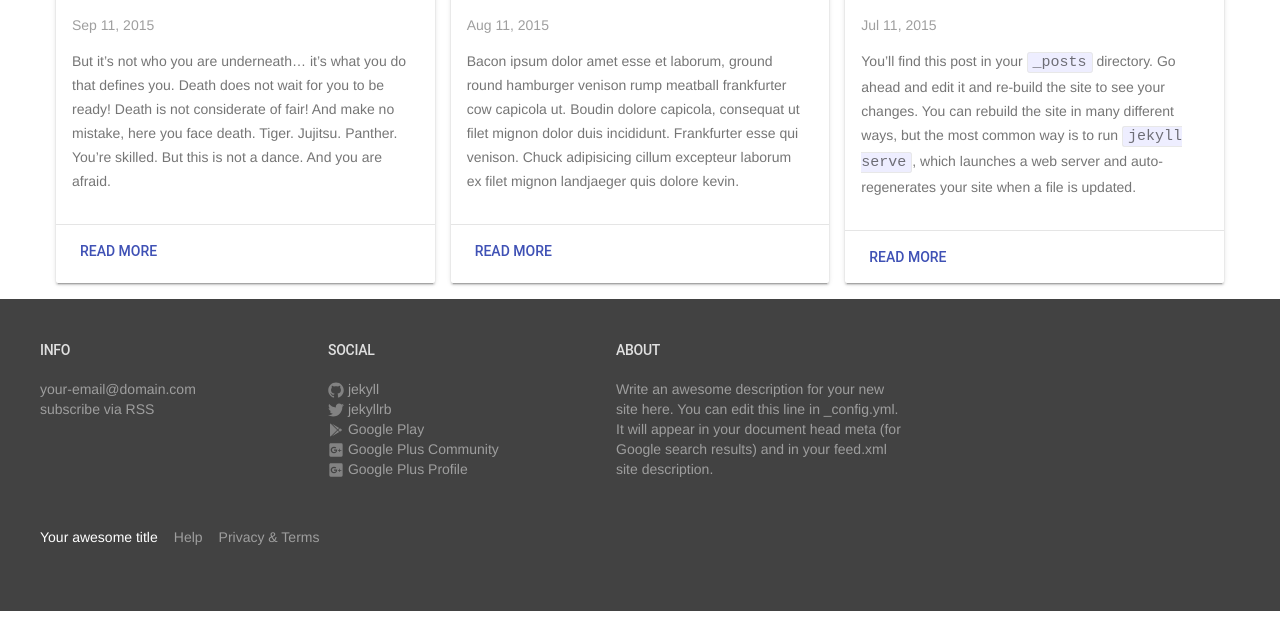
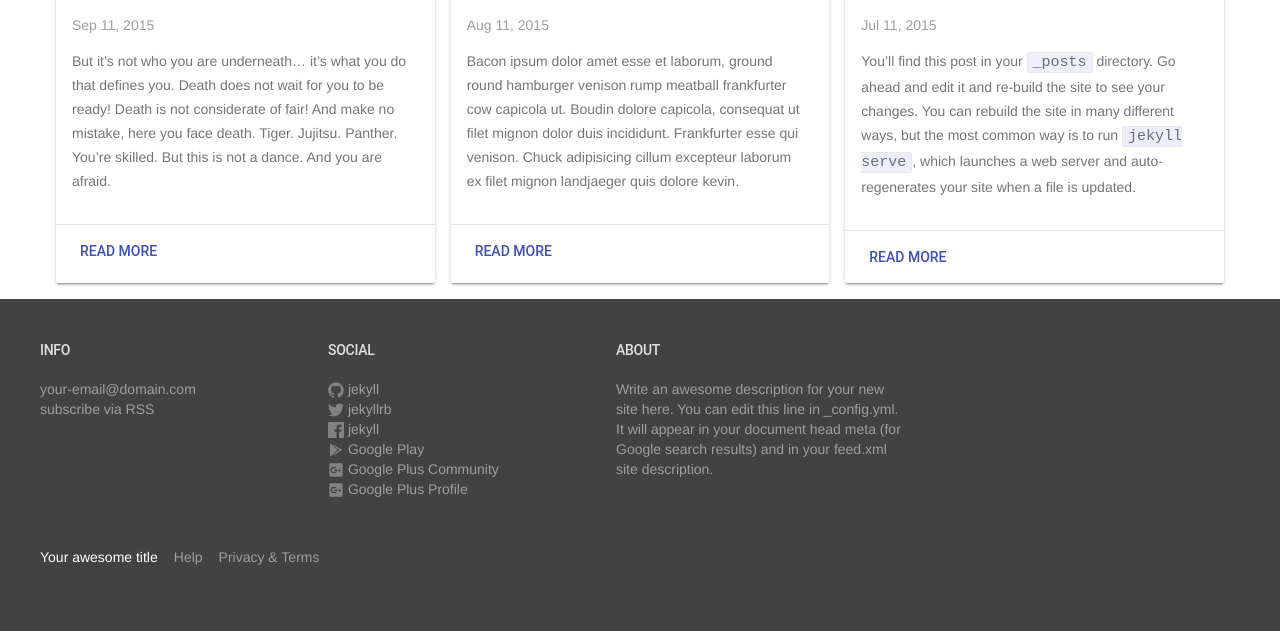
Before and after one commit to gdgmanagua/jekyll-mdl, a Jekyll site: the page built from index.html, in a window 1280 px wide. Shown: the part 559-1190 px from the top of the page. Built offline with Jekyll 4.4.1, drawn with Linux system fonts in a browser that asks for light colours.

Commit message:
Update footer #49 and ruby version

```diff
--- a/Gemfile
+++ b/Gemfile
@@ -1,2 +1,4 @@
 source "https://rubygems.org"
 gem 'github-pages'
+gem 'jekyll-sitemap'
+gem 'jekyll-paginate'
--- a/_config.yml
+++ b/_config.yml
@@ -9,6 +9,7 @@ baseurl: "" # the subpath of your site, e.g. /blog/
 url: "http://yourdomain.com" # the base hostname & protocol for your site
 twitter_username: jekyllrb
 github_username:  jekyll
+facebook_username: jekyll
 google_play: 'GDGX'
 google_plus_com: '109485346959707049693'  # Community link
 google_plus_per: '+GDGManagua'  #Personal link
--- a/_includes/footer.html
+++ b/_includes/footer.html
@@ -32,12 +32,25 @@
           <a href="https://twitter.com/{{ site.twitter_username }}">
             <span class="icon  icon--twitter">
               <svg viewBox="0 0 16 16">
-                <path fill="#828282" d="M15.969,3.058c-0.586,0.26-1.217,0.436-1.878,0.515c0.675-0.405,1.194-1.045,1.438-1.809
-                c-0.632,0.375-1.332,0.647-2.076,0.793c-0.596-0.636-1.446-1.033-2.387-1.033c-1.806,0-3.27,1.464-3.27,3.27 c0,0.256,0.029,0.506,0.085,0.745C5.163,5.404,2.753,4.102,1.14,2.124C0.859,2.607,0.698,3.168,0.698,3.767 c0,1.134,0.577,2.135,1.455,2.722C1.616,6.472,1.112,6.325,0.671,6.08c0,0.014,0,0.027,0,0.041c0,1.584,1.127,2.906,2.623,3.206 C3.02,9.402,2.731,9.442,2.433,9.442c-0.211,0-0.416-0.021-0.615-0.059c0.416,1.299,1.624,2.245,3.055,2.271 c-1.119,0.877-2.529,1.4-4.061,1.4c-0.264,0-0.524-0.015-0.78-0.046c1.447,0.928,3.166,1.469,5.013,1.469 c6.015,0,9.304-4.983,9.304-9.304c0-0.142-0.003-0.283-0.009-0.423C14.976,4.29,15.531,3.714,15.969,3.058z"/>
+                <path fill="#828282"
+                  d="M15.969,3.058c-0.586,0.26-1.217,0.436-1.878,0.515c0.675-0.405,1.194-1.045,1.438-1.809
+                c-0.632,0.375-1.332,0.647-2.076,0.793c-0.596-0.636-1.446-1.033-2.387-1.033c-1.806,0-3.27,1.464-3.27,3.27 c0,0.256,0.029,0.506,0.085,0.745C5.163,5.404,2.753,4.102,1.14,2.124C0.859,2.607,0.698,3.168,0.698,3.767 c0,1.134,0.577,2.135,1.455,2.722C1.616,6.472,1.112,6.325,0.671,6.08c0,0.014,0,0.027,0,0.041c0,1.584,1.127,2.906,2.623,3.206 C3.02,9.402,2.731,9.442,2.433,9.442c-0.211,0-0.416-0.021-0.615-0.059c0.416,1.299,1.624,2.245,3.055,2.271 c-1.119,0.877-2.529,1.4-4.061,1.4c-0.264,0-0.524-0.015-0.78-0.046c1.447,0.928,3.166,1.469,5.013,1.469 c6.015,0,9.304-4.983,9.304-9.304c0-0.142-0.003-0.283-0.009-0.423C14.976,4.29,15.531,3.714,15.969,3.058z" />
               </svg>
             </span>
-
             <span class="username">{{ site.twitter_username }}</span>
+          </a>
+        </li>
+        {% endif %}
+        {% if site.facebook_username %}
+        <li>
+          <a href="https://facebook.com/{{ site.facebook_username }}">
+            <span class="icon  icon--facebook">
+              <svg viewBox="0 0 24 24">
+                <path
+                  d="M22.675 0h-21.35c-.732 0-1.325.593-1.325 1.325v21.351c0 .731.593 1.324 1.325 1.324h11.495v-9.294h-3.128v-3.622h3.128v-2.671c0-3.1 1.893-4.788 4.659-4.788 1.325 0 2.463.099 2.795.143v3.24l-1.918.001c-1.504 0-1.795.715-1.795 1.763v2.313h3.587l-.467 3.622h-3.12v9.293h6.116c.73 0 1.323-.593 1.323-1.325v-21.35c0-.732-.593-1.325-1.325-1.325z" />
+              </svg>
+            </span>
+            <span class="username">{{ site.facebook_username }}</span>
           </a>
         </li>
         {% endif %}
```
Also changed, not shown: other parts of _includes/footer.html (+8 -6 lines), 1 other file. Lines whose indentation alone changed are shown as unchanged.
